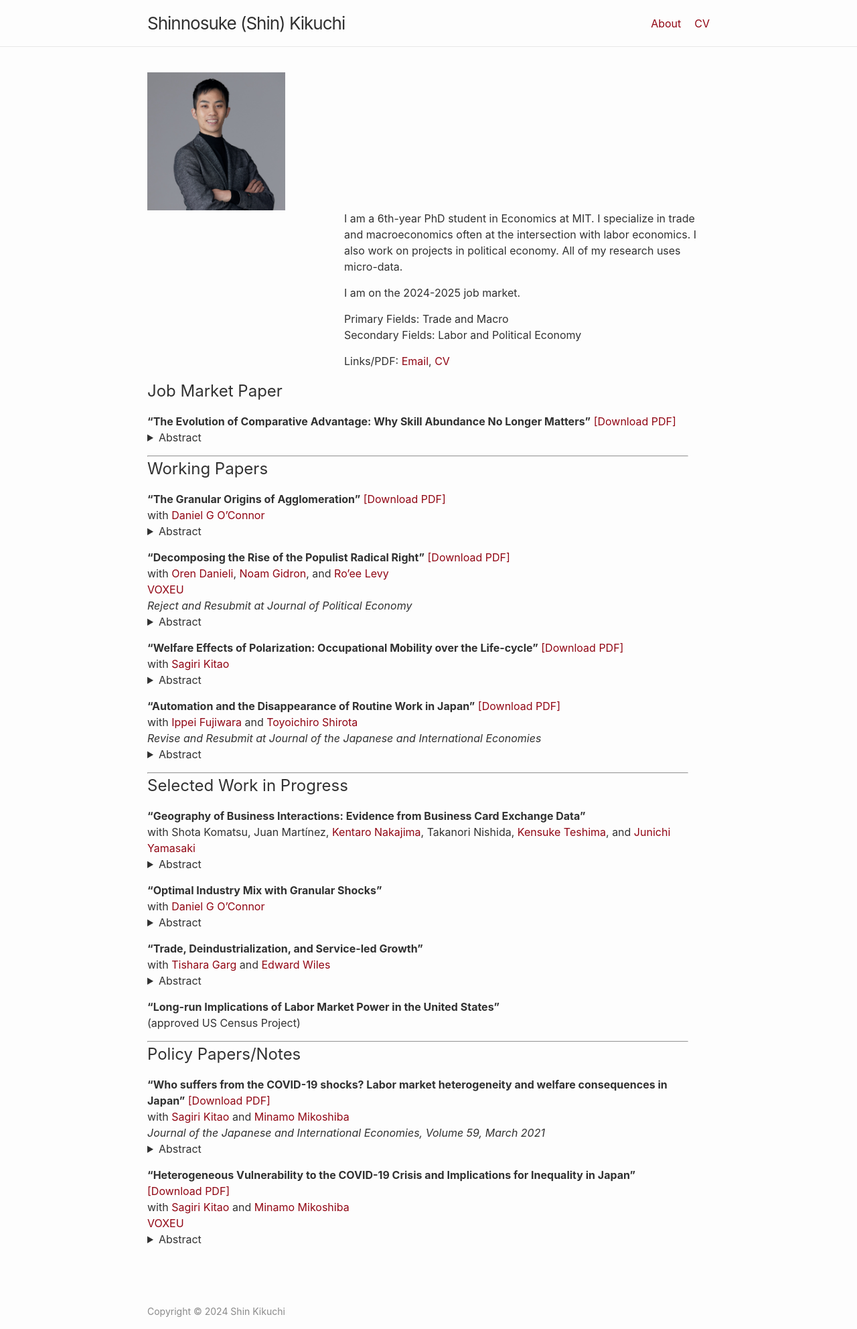
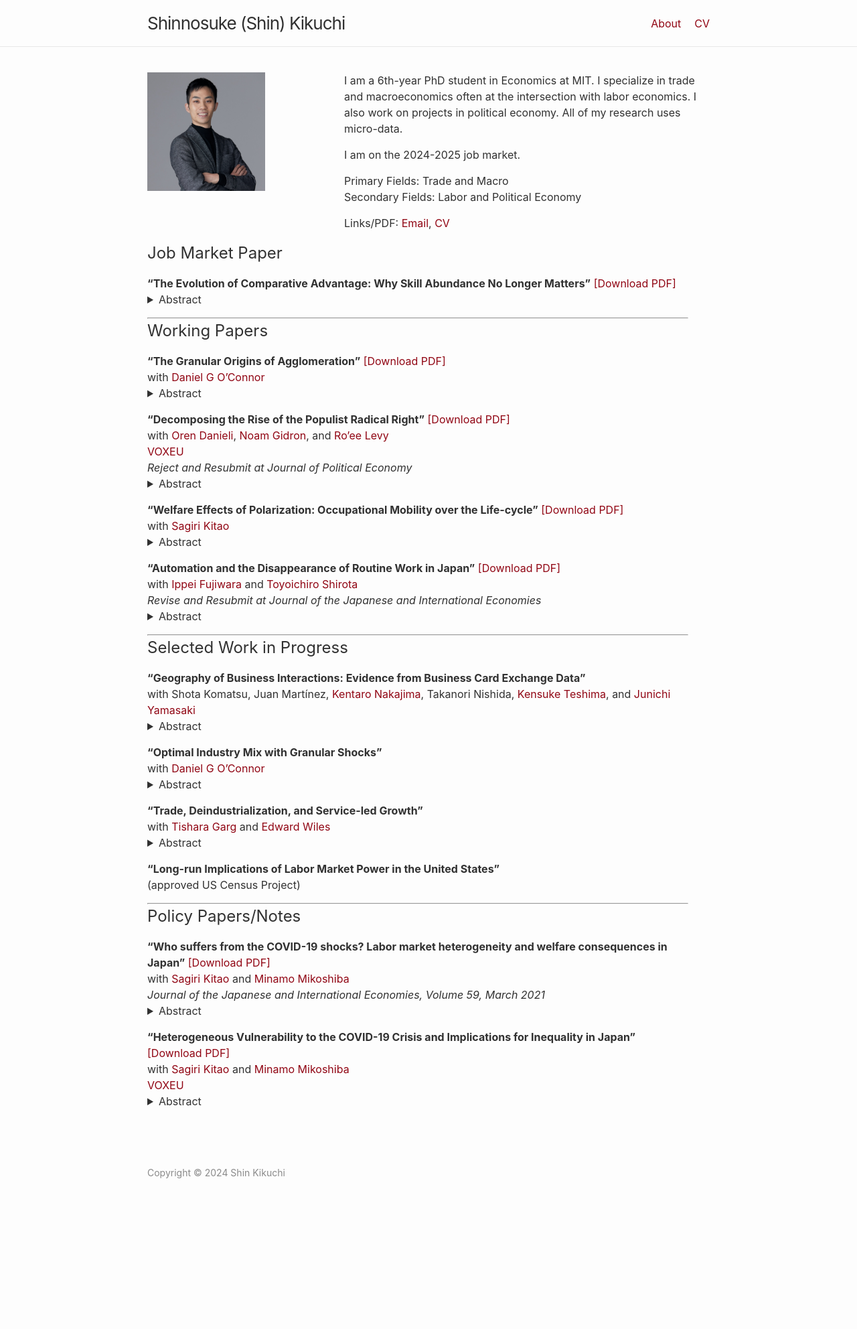
Before and after one commit to shinnkikuchi/shinnkikuchi.github.io, a Jekyll site: the page built from index.md, in a window 1280 px wide. Shown: the whole page at 67% size. Built offline with Jekyll 4.4.1, drawn with Linux system fonts in a browser that asks for light colours; after the commit the page ends 1777 px from its top, so only the background shows below that.

Commit message:
Update main.scss

```diff
--- a/assets/main.scss
+++ b/assets/main.scss
@@ -12,23 +12,22 @@
 
 .columnleft {
   float: left;
-  width: 35%;  // Left side for image
-  margin-right: 2rem;  // Adjust as needed for spacing between image and text
+  width: 30%;  // Left side for image (adjusted to better fit the layout)
+  margin-right: 5%;  // Create a gap between image and text
 }
 
-// Fullwidth section for papers (ensure alignment)
 .fullwidth {
   clear: both; // Ensures this section starts below the columns
   width: 100%; // Full width for the papers section
-  padding-left: 0;  // Ensure no extra padding on the left
+  margin-top: 2rem;  // Add spacing from the profile section
+  padding-left: 0;  // Ensure the left padding aligns with the content above
   padding-right: 2rem; // Adjust as needed to control the side padding
   box-sizing: border-box; // Ensures padding is included within the total width
 }
 
-// Container to wrap the whole content for alignment
 .container {
-  padding-left: 2rem; /* Controls the left padding for the whole content */
-  padding-right: 2rem; /* Adjust as needed for consistent right padding */
+  padding-left: 2rem; /* Consistent padding for both sections */
+  padding-right: 2rem; /* Ensures both sections have the same right padding */
 }
 
 // Custom styling for the horizontal line
@@ -40,7 +39,7 @@ hr.custom-line {
   margin-bottom: 2rem; /* Adjust for spacing below */
 }
 
-// Ensure image is treated as a block element and properly aligned
+// Ensure image is treated as a block element and aligned with the text
 .columnleft img {
   display: block;  // Ensures the image is treated as a block
   margin-left: 0;  // Align the image with the rest of the content
```
